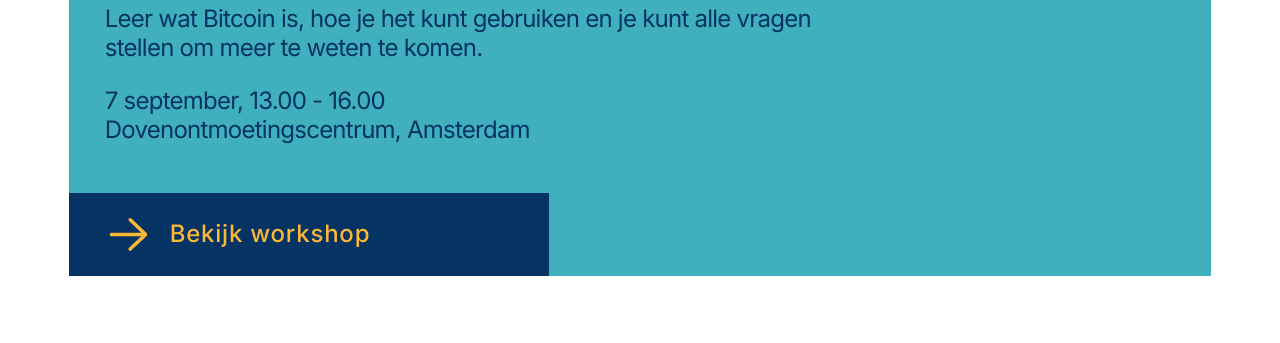
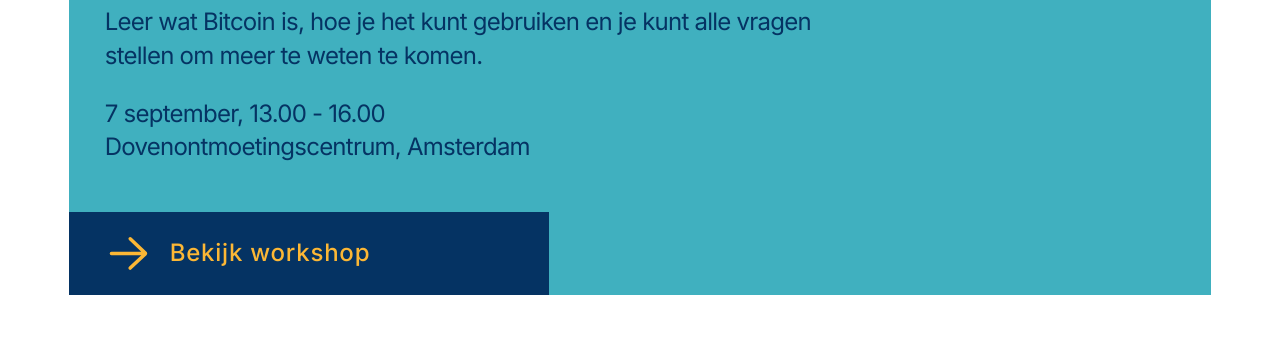
Before and after one commit to 21mln/bitcoinworkshops.nl, a plain HTML site: page workshops/index.html in a window 1280 px wide. Shown: the part 716-1059 px from the top of the page. Drawn offline with Linux system fonts and the light colour scheme.

Commit message:
style: readability for card content

```diff
--- a/assets/css/main.css
+++ b/assets/css/main.css
@@ -190,6 +190,10 @@ a:hover {
     background-color: var(--color-accent);
 }
 
+.card p {
+    line-height: 1.4;
+}
+
 .card__link {
     text-decoration: none;
 }
```
